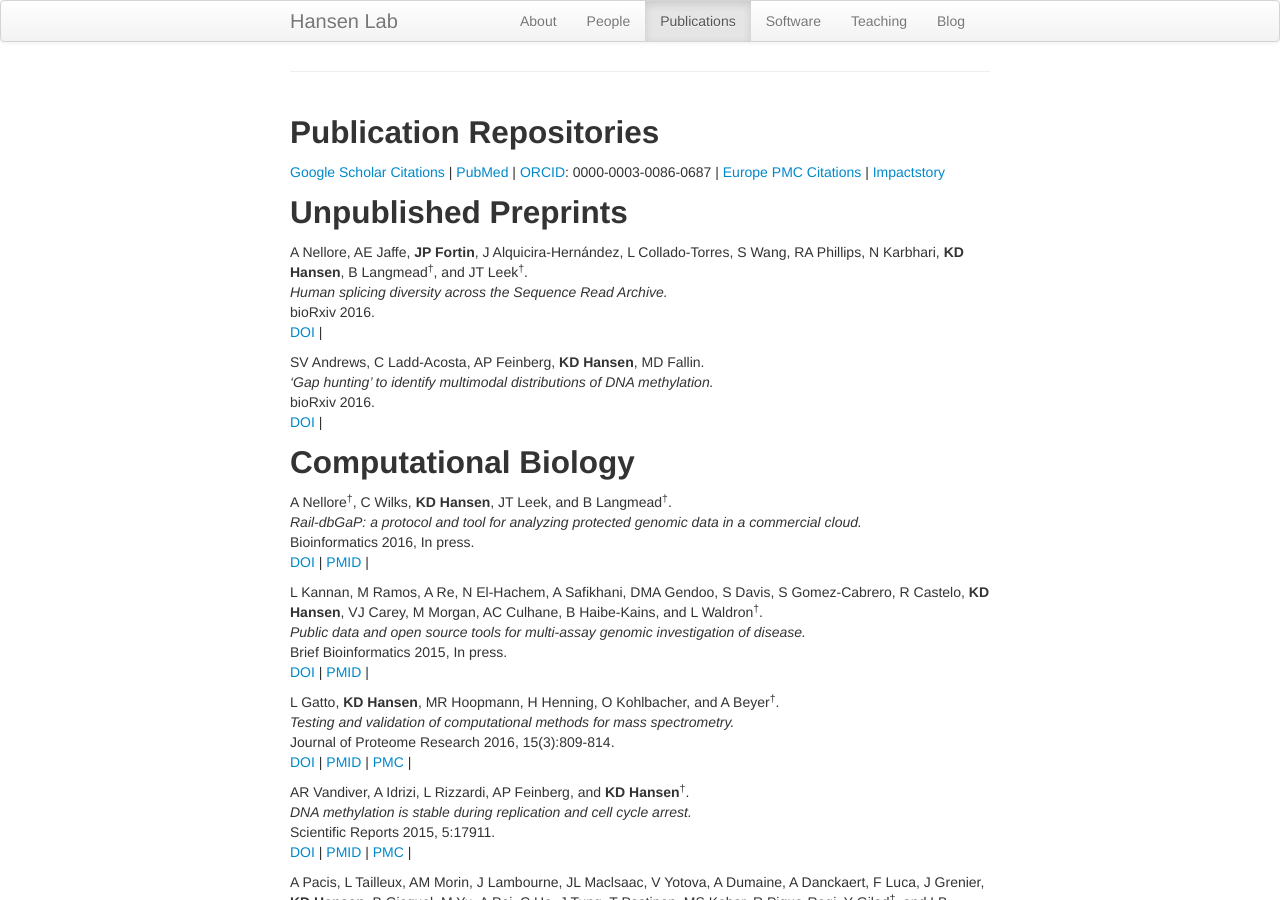
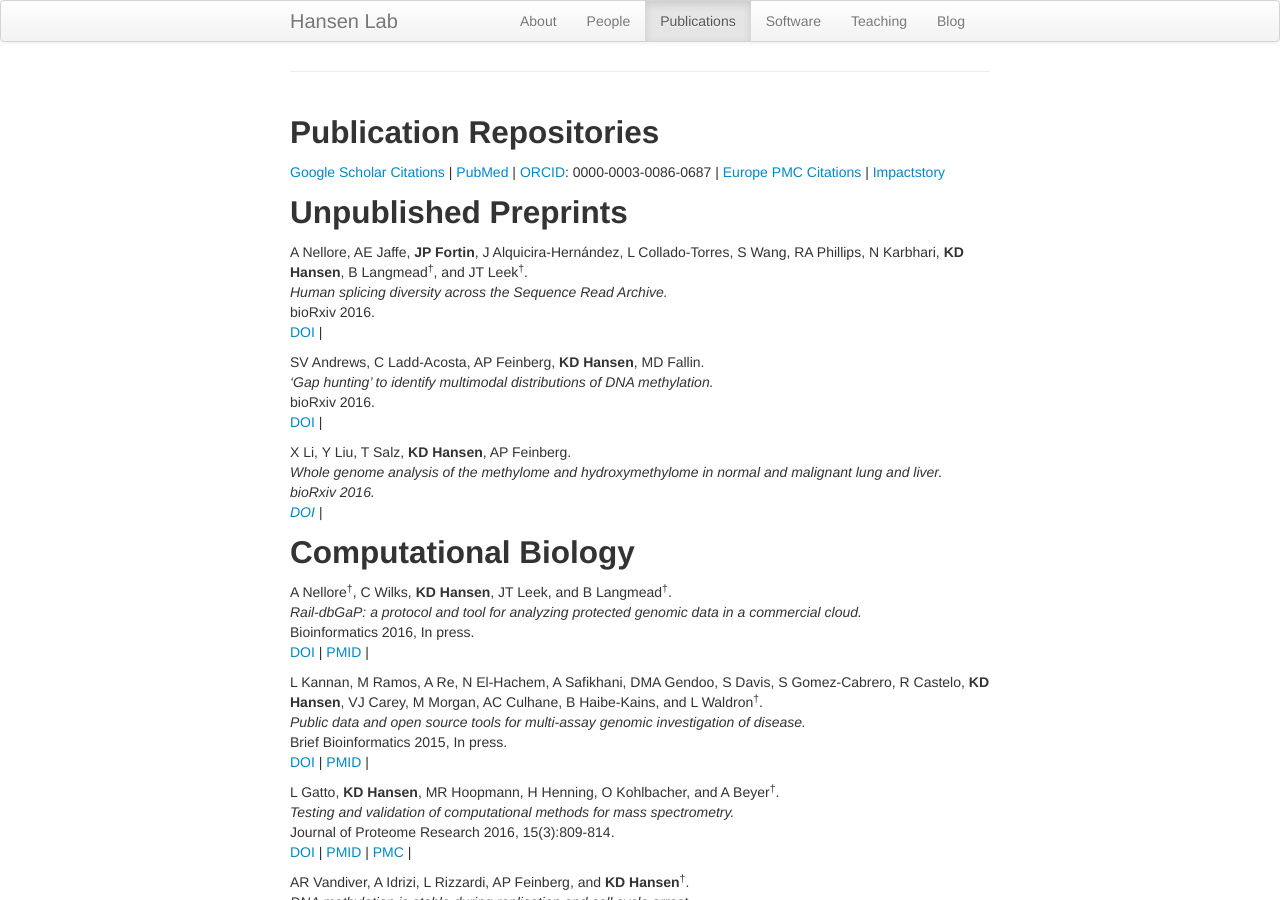
Before and after one commit to hansenlab/hansenlab.github.io, a Jekyll site: the page built from 02-pubs.md, in a window 1280 px wide and 900 px high. Built offline with Jekyll 4.4.1, drawn with Linux system fonts in a browser that asks for light colours; comment, search, counter and statistics services are not loaded.

Commit message:
add hmc paper

```diff
--- a/02-pubs.md
+++ b/02-pubs.md
@@ -30,6 +30,10 @@ SV Andrews, C Ladd-Acosta, AP Feinberg, <b>KD Hansen</b>, MD Fallin.<br />
 bioRxiv 2016.<br />
 [DOI](http://dx.doi.org/10.1101/059659) | <span data-badge-type="4" data-doi="10.1101/059659" data-hide-no-mentions="true" class="altmetric-embed"> </span><br />
 
+X Li, Y Liu, T Salz, <b>KD Hansen</b>, AP Feinberg.<br />
+<i>Whole genome analysis of the methylome and hydroxymethylome in normal and malignant lung and liver.<i><br />
+bioRxiv 2016.<br />
+[DOI](http://dx.doi.org/10.1101/062588) | <span data-badge-type="4" data-doi="10.1101/062588" data-hide-no-mentions="true" class="altmetric-embed"> </span><br />
 
 Computational Biology
 ---------------------
```
